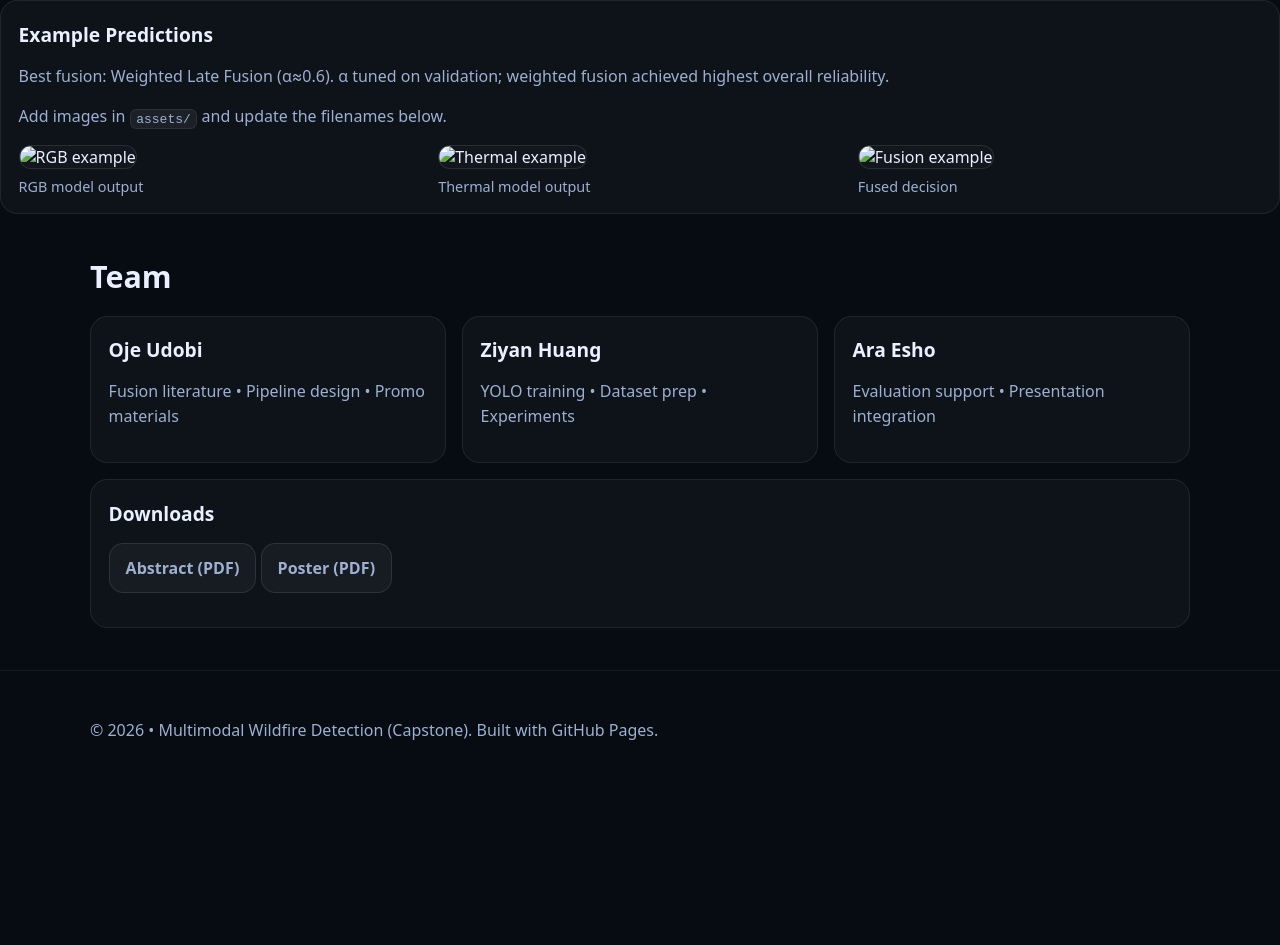
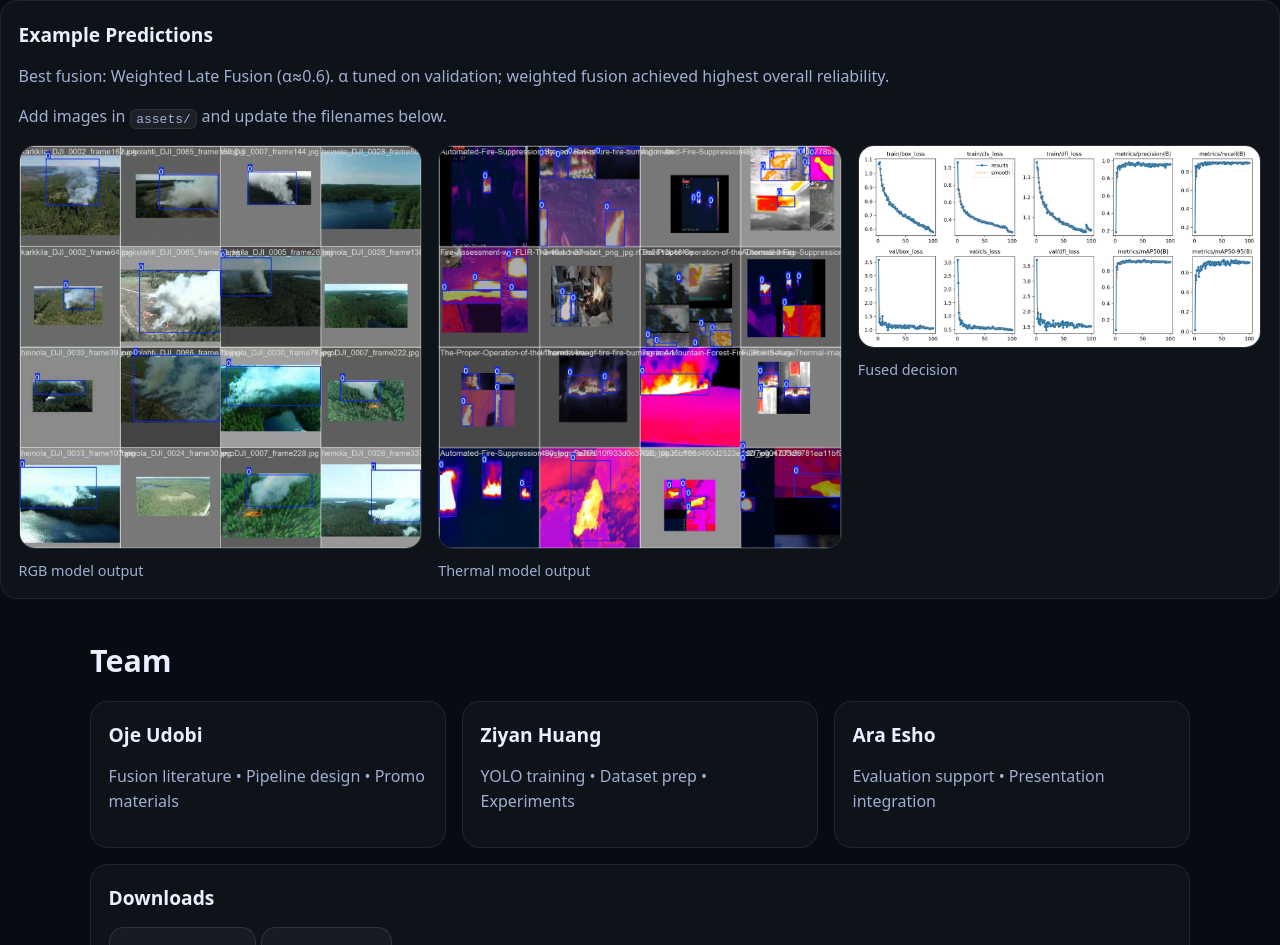
Before and after one commit to Cheetak09/wildfire-fusion-site, a plain HTML site: page index.html in a window 1280 px wide. Shown: the part 2469-3414 px from the top of the page. Before the commit the page ends 3274 px from the top, so only its background shows below. Drawn offline with Linux system fonts and the light colour scheme.

Commit message:
Update index.html
Adding images for results

```diff
--- a/index.html
+++ b/index.html
@@ -253,15 +253,15 @@
 
   <div class="imgrow">
     <figure>
-      <img src="assets/example_rgb.png" alt="RGB example" />
+    <img src="assets/RGB Result Image.jpeg" alt="RGB example" />
       <figcaption>RGB model output</figcaption>
     </figure>
     <figure>
-      <img src="assets/example_thermal.png" alt="Thermal example" />
+      <img src="assets/Thermal Result image.jpeg" alt="Thermal example" />
       <figcaption>Thermal model output</figcaption>
     </figure>
     <figure>
-      <img src="assets/example_fusion.png" alt="Fusion example" />
+      <img src="assets/Result 1.jpeg" alt="Fusion example" />
       <figcaption>Fused decision</figcaption>
     </figure>
   </div>
```
